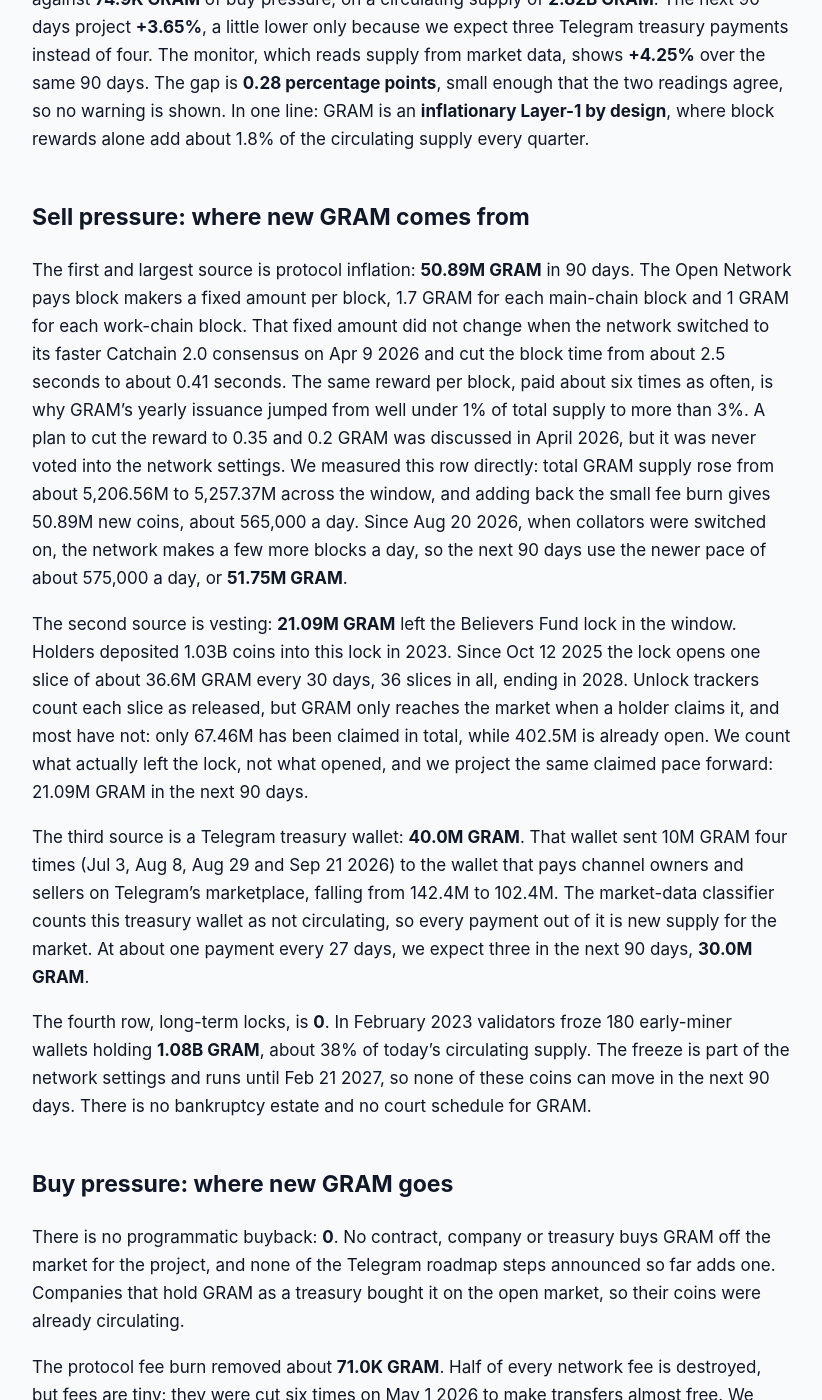
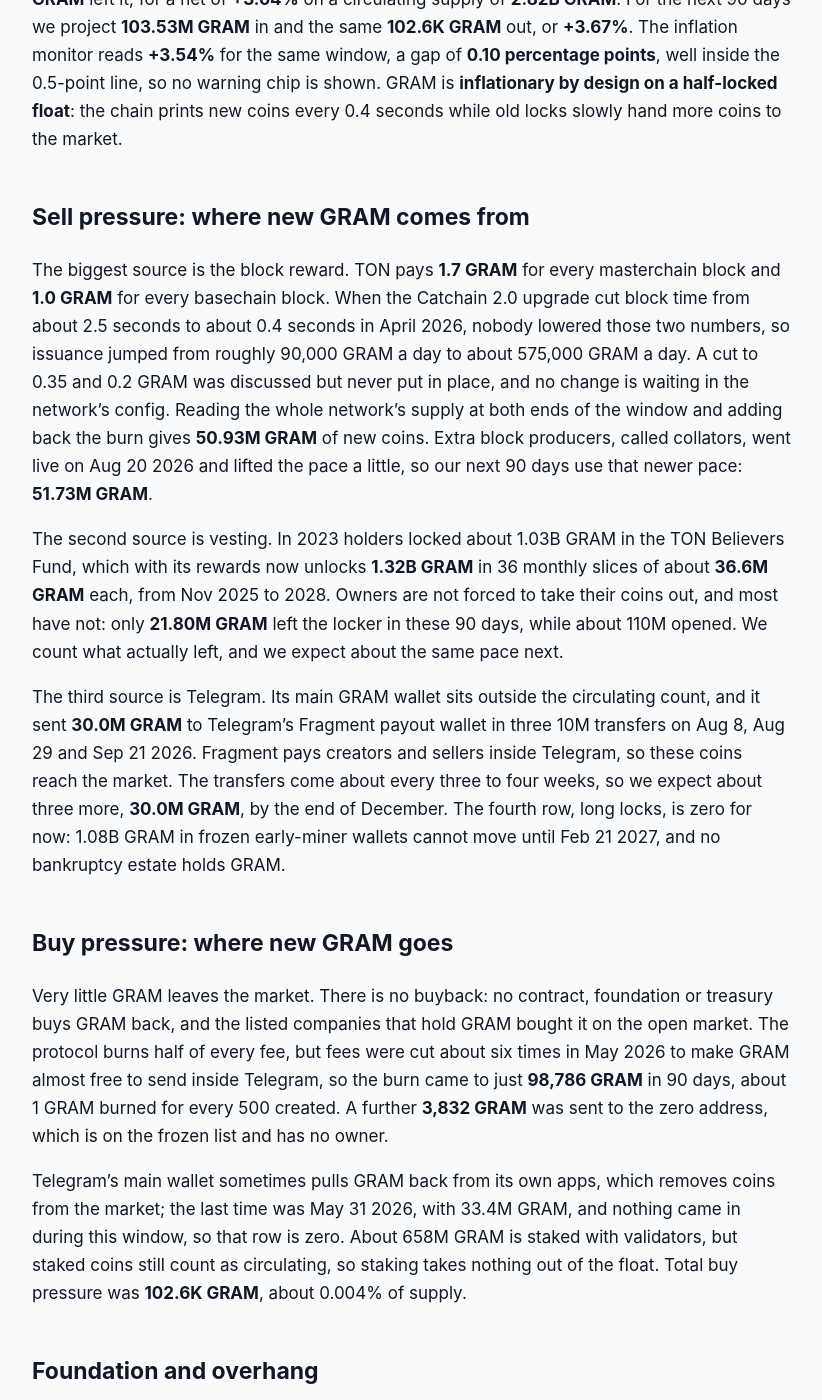
Before and after one commit to jeevansongmy-spec/mrnasdog-articles, a Jekyll site: the page built from crypto/ton-pressure-framework.md, in a window 1280 px wide and 1400 px high, scrolled down 529 px. Shown: the whole window, without its empty margins (228-1050 px from the left). Built offline with Jekyll 4.4.1, drawn with Linux system fonts in a browser that asks for light colours; some of the changed text lies outside the part shown.

Commit message:
publish: crypto/ton-pressure-framework

```diff
--- a/crypto/ton-pressure-framework.md
+++ b/crypto/ton-pressure-framework.md
@@ -1,6 +1,6 @@
 ---
-title:         "GRAM Inflation Analysis · September 2026 · Supply growing · projected to keep growing"
-description:   "GRAM supply keeps growing: a per-block reward paid every 0.41 seconds adds 50.89M a quarter, plus lock and Telegram payouts. +3.97% net in 90 days, +3.65% next."
+title:         "GRAM Inflation Analysis · October 2026 · Supply growing · projected to keep growing"
+description:   "GRAM is inflationary: 50.93M GRAM of block rewards plus 51.8M from a locker and Telegram against a 98.8K burn give +3.64% net in 90 days, +3.67% next."
 canonical_url: "https://mrnasdog.com/research/gram/inflation"
 tags:          ["crypto", "gram", "toncoin", "layer1"]
 published:     true
@@ -8,50 +8,56 @@ published:     true
 
 *Originally published at [https://mrnasdog.com/research/gram/inflation](https://mrnasdog.com/research/gram/inflation)*
 
-# GRAM Inflation Analysis · September 2026 · Supply growing · projected to keep growing
+# GRAM Inflation Analysis · October 2026 · Supply growing · projected to keep growing
 
-**GRAM**, the coin of The Open Network (called Toncoin until Jun 15 2026), is clearly inflationary. In the 90 days to Sep 29 2026, **111.97M GRAM** reached the market against only **74.9K GRAM** taken out, a net rise of **+3.97%** of the circulating supply, with about **+3.65%** expected in the next 90 days. Most of it is new coins paid for every block since the network moved to 0.41-second blocks; the rest is coins leaving the Believers Fund lock and a Telegram treasury wallet. The monitor reads **+4.25%**, close to our number.
+The MrNasdog Pressure Framework reads GRAM, the coin of The Open Network (TON) that was called Toncoin until Jun 15 2026, at **+3.64% net** over the last 90 days and **+3.67%** over the next 90. Three flows feed the float: **50.93M GRAM** of block rewards, **21.80M GRAM** claimed from the Believers Fund locker and **30.0M GRAM** sent out of Telegram's main wallet, against a fee burn of only **98.8K GRAM**. GRAM has no supply cap, and since blocks became about six times faster in April 2026 the block reward prints far more coins than it used to.
 
 ## The verdict, in one paragraph
 
-Over the last 90 days GRAM supply grew by **+3.97%** net: **111.97M GRAM** of sell pressure against **74.9K GRAM** of buy pressure, on a circulating supply of **2.82B GRAM**. The next 90 days project **+3.65%**, a little lower only because we expect three Telegram treasury payments instead of four. The monitor, which reads supply from market data, shows **+4.25%** over the same 90 days. The gap is **0.28 percentage points**, small enough that the two readings agree, so no warning is shown. In one line: GRAM is an **inflationary Layer-1 by design**, where block rewards alone add about 1.8% of the circulating supply every quarter.
+Over the 90 days from Jul 4 to Oct 2 2026, **102.73M GRAM** entered the market and **102.6K GRAM** left it, for a net of **+3.64%** on a circulating supply of **2.82B GRAM**. For the next 90 days we project **103.53M GRAM** in and the same **102.6K GRAM** out, or **+3.67%**. The inflation monitor reads **+3.54%** for the same window, a gap of **0.10 percentage points**, well inside the 0.5-point line, so no warning chip is shown. GRAM is **inflationary by design on a half-locked float**: the chain prints new coins every 0.4 seconds while old locks slowly hand more coins to the market.
 
 ## Sell pressure: where new GRAM comes from
 
-The first and largest source is protocol inflation: **50.89M GRAM** in 90 days. The Open Network pays block makers a fixed amount per block, 1.7 GRAM for each main-chain block and 1 GRAM for each work-chain block. That fixed amount did not change when the network switched to its faster Catchain 2.0 consensus on Apr 9 2026 and cut the block time from about 2.5 seconds to about 0.41 seconds. The same reward per block, paid about six times as often, is why GRAM's yearly issuance jumped from well under 1% of total supply to more than 3%. A plan to cut the reward to 0.35 and 0.2 GRAM was discussed in April 2026, but it was never voted into the network settings. We measured this row directly: total GRAM supply rose from about 5,206.56M to 5,257.37M across the window, and adding back the small fee burn gives 50.89M new coins, about 565,000 a day. Since Aug 20 2026, when collators were switched on, the network makes a few more blocks a day, so the next 90 days use the newer pace of about 575,000 a day, or **51.75M GRAM**.
+The biggest source is the block reward. TON pays **1.7 GRAM** for every masterchain block and **1.0 GRAM** for every basechain block. When the Catchain 2.0 upgrade cut block time from about 2.5 seconds to about 0.4 seconds in April 2026, nobody lowered those two numbers, so issuance jumped from roughly 90,000 GRAM a day to about 575,000 GRAM a day. A cut to 0.35 and 0.2 GRAM was discussed but never put in place, and no change is waiting in the network's config. Reading the whole network's supply at both ends of the window and adding back the burn gives **50.93M GRAM** of new coins. Extra block producers, called collators, went live on Aug 20 2026 and lifted the pace a little, so our next 90 days use that newer pace: **51.73M GRAM**.
 
-The second source is vesting: **21.09M GRAM** left the Believers Fund lock in the window. Holders deposited 1.03B coins into this lock in 2023. Since Oct 12 2025 the lock opens one slice of about 36.6M GRAM every 30 days, 36 slices in all, ending in 2028. Unlock trackers count each slice as released, but GRAM only reaches the market when a holder claims it, and most have not: only 67.46M has been claimed in total, while 402.5M is already open. We count what actually left the lock, not what opened, and we project the same claimed pace forward: 21.09M GRAM in the next 90 days.
+The second source is vesting. In 2023 holders locked about 1.03B GRAM in the TON Believers Fund, which with its rewards now unlocks **1.32B GRAM** in 36 monthly slices of about **36.6M GRAM** each, from Nov 2025 to 2028. Owners are not forced to take their coins out, and most have not: only **21.80M GRAM** left the locker in these 90 days, while about 110M opened. We count what actually left, and we expect about the same pace next.
 
-The third source is a Telegram treasury wallet: **40.0M GRAM**. That wallet sent 10M GRAM four times (Jul 3, Aug 8, Aug 29 and Sep 21 2026) to the wallet that pays channel owners and sellers on Telegram's marketplace, falling from 142.4M to 102.4M. The market-data classifier counts this treasury wallet as not circulating, so every payment out of it is new supply for the market. At about one payment every 27 days, we expect three in the next 90 days, **30.0M GRAM**.
-
-The fourth row, long-term locks, is **0**. In February 2023 validators froze 180 early-miner wallets holding **1.08B GRAM**, about 38% of today's circulating supply. The freeze is part of the network settings and runs until Feb 21 2027, so none of these coins can move in the next 90 days. There is no bankruptcy estate and no court schedule for GRAM.
+The third source is Telegram. Its main GRAM wallet sits outside the circulating count, and it sent **30.0M GRAM** to Telegram's Fragment payout wallet in three 10M transfers on Aug 8, Aug 29 and Sep 21 2026. Fragment pays creators and sellers inside Telegram, so these coins reach the market. The transfers come about every three to four weeks, so we expect about three more, **30.0M GRAM**, by the end of December. The fourth row, long locks, is zero for now: 1.08B GRAM in frozen early-miner wallets cannot move until Feb 21 2027, and no bankruptcy estate holds GRAM.
 
 ## Buy pressure: where new GRAM goes
 
-There is no programmatic buyback: **0**. No contract, company or treasury buys GRAM off the market for the project, and none of the Telegram roadmap steps announced so far adds one. Companies that hold GRAM as a treasury bought it on the open market, so their coins were already circulating.
+Very little GRAM leaves the market. There is no buyback: no contract, foundation or treasury buys GRAM back, and the listed companies that hold GRAM bought it on the open market. The protocol burns half of every fee, but fees were cut about six times in May 2026 to make GRAM almost free to send inside Telegram, so the burn came to just **98,786 GRAM** in 90 days, about 1 GRAM burned for every 500 created. A further **3,832 GRAM** was sent to the zero address, which is on the frozen list and has no owner.
 
-The protocol fee burn removed about **71.0K GRAM**. Half of every network fee is destroyed, but fees are tiny: they were cut six times on May 1 2026 to make transfers almost free. We sampled 240 main-chain blocks across the window, which gives about 790 GRAM burned a day, around 700 times smaller than new issuance. The next 90 days use the same rate.
-
-Foundation buying is **0**: the Telegram treasury wallet received nothing in the window, it only paid out. New long-term locks are also **0**. About 544M GRAM is staked with validators, and Telegram itself became the largest validator in May 2026, but staked GRAM stays inside the circulating count, so more staking takes nothing off the market. One small extra row: people sent **3.83K GRAM** to the all-zero address, which is on the frozen list, so those coins can never move again.
+Telegram's main wallet sometimes pulls GRAM back from its own apps, which removes coins from the market; the last time was May 31 2026, with 33.4M GRAM, and nothing came in during this window, so that row is zero. About 658M GRAM is staked with validators, but staked coins still count as circulating, so staking takes nothing out of the float. Total buy pressure was **102.6K GRAM**, about 0.004% of supply.
 
 ## Foundation and overhang
 
-GRAM carries some of the largest tracked overhangs in our catalog. The biggest is the Believers Fund lock with **1.25B GRAM**: about 335M of it is already open and could be claimed at any time, and the rest opens in 30-day slices until 2028. Next come the frozen early-miner wallets with **1.08B GRAM**, locked by the network until Feb 21 2027. The Telegram treasury wallet holds **102.4M GRAM** and pays out about 10M a month. Other Telegram-linked and marketplace wallets (about 248M, 99M and 87M GRAM) are already counted as circulating, and the old TON Foundation wallet holds about 1.59M GRAM and did not move. Together the lock, the frozen wallets and the treasury explain almost all of the 2.44B GRAM that is not circulating. We re-read these balances at every rebuild. If any of them falls between checks, the coins that left enter the Foundation and unscheduled row at the next check.
+About 46% of all GRAM sits outside the circulating count, in three places we track on-chain every day. The largest is the Believers Fund locker with **1.25B GRAM**; about 334M of that is already open and could be claimed any day, and the rest opens at about 36.6M a month. Next come the 180 frozen early-miner wallets with **1.08B GRAM**, blocked until Feb 21 2027; the four largest alone hold about 317M. The third is Telegram's main wallet with **102.42M GRAM**, which has been paying out about 10M GRAM every few weeks. An old TON Foundation wallet holds 1.59M GRAM and has not moved. If any of these balances falls between our checks, the outflow enters the sell side at the next check.
 
 ## How GRAM compares to other proof-of-stake Layer 1s
 
-Most large proof-of-stake chains tie new coins to time or to the amount staked. Ethereum pays validators based on the total stake and burns part of every fee, so its supply grew only about 0.2% in a recent quarter. Solana issues new coins on a fixed schedule that shrinks every year. GRAM is different: it pays a fixed amount per block, so when the network made blocks about six times faster, issuance rose with it. That makes GRAM one of the few large chains where a speed upgrade raised inflation, and it leaves the reward cut as the one lever that could bring it back down.
+Most proof-of-stake chains pay validators on a clock: so many coins per year or per epoch, no matter how many blocks are made. Ethereum, Solana and Cardano work that way, so making blocks faster does not print more coins. TON pays per block, and the reward did not change when blocks got six times faster, which is why GRAM's issuance runs near **4% of total supply a year**, well above Ethereum's roughly 0.8% net and closer to young, high-emission chains.
 
-The burn side is also weak by comparison. Chains like Ethereum and Tron destroy a large share of fees, and in busy periods that can match new issuance. GRAM burns half its fees too, but after the six-fold fee cut its fees are so small that the burn removes about 71K GRAM a quarter against about 51M created. And unlike most Layer 1s that finished their vesting years ago, GRAM still has two large locks feeding the market: the Believers Fund, opening until 2028, and the frozen miner wallets that reopen in February 2027.
+GRAM also differs from capped coins like Bitcoin, where new supply falls on a fixed halving schedule. GRAM has no cap and no halving: supply grows until validators vote to change the reward. And unlike chains with a big fee burn, such as Ethereum in busy months or BNB with its auto-burn, GRAM's burn is too small to matter, because fees were cut on purpose to suit Telegram payments.
+
+Its locked supply is unusual too. Many young coins unlock team and investor tokens on a fixed calendar. GRAM's largest overhangs are holders' own coins: a locker people joined voluntarily, which they empty at their own pace, and early-miner wallets frozen by a validator vote. That makes the timing of new supply less certain than a normal vesting cliff, in both directions.
 
 ## What to watch in the next 90 days
 
-On Sep 30 2026 validators vote on a network settings change whose content has not been published; a cut to the block reward would lower the biggest sell row at once. The Believers Fund opens new 36.6M GRAM slices on Oct 7, Nov 6 and Dec 6 2026, and a jump in claims from the 335M already open would raise the vesting row fast. The Telegram treasury wallet's next 10M payments are expected around mid-October, mid-November and early December. Further out, the Feb 21 2027 end of the miner-wallet freeze is the largest single supply event ahead, at 1.08B GRAM.
+**Oct 7, Nov 6 and Dec 6 2026**: the next three Believers Fund slices open, about 36.6M GRAM each. If owners claim faster than the recent pace of about 7M a month, the vesting row grows.
+
+**Telegram's payout transfers**: we expect about three more 10M GRAM sends to Fragment by the end of December; a pause or a bigger send changes the third sell row.
+
+**Any validator vote on the block reward**: a cut like the 0.35 and 0.2 GRAM plan would shrink new supply by about 80%; none is pending today.
+
+**The Gram Wallet rollout inside Telegram**: it may pull more GRAM into users' hands, and more fees, but with fees this low the burn will stay small.
+
+**Feb 21 2027**, just after this window: the 1.08B GRAM in frozen early-miner wallets can move again.
 
 ## Summary
 
-GRAM is inflationary by design: supply grew **+3.97%** in the 90 days to Sep 29 2026 and is projected to grow about **+3.65%** in the next 90, close to the monitor's +4.25%. The engine is a fixed block reward paid about every 0.41 seconds, which creates about 51M GRAM a quarter, joined by coins claimed from the Believers Fund and paid out by a Telegram treasury wallet. The fee burn is too small to offset any of it, and there is no buyback. The key risk is the 1.08B GRAM of frozen miner wallets that can move again after Feb 21 2027; the one lever that would cut issuance is a validator vote to lower the block reward.
+GRAM, the coin of The Open Network, is inflationary: **+3.64%** over the last 90 days and **+3.67%** projected for the next 90, against a monitor reading of **+3.54%**. Most new supply comes from a per-block reward that stayed the same when TON's blocks became six times faster, about **51M GRAM** a quarter, with the Believers Fund locker and Telegram's own wallet adding another **52M GRAM**. The fee burn is tiny, so nothing in the protocol offsets this. The key risk is the overhang: 2.43B GRAM sits in the locker, the frozen wallets and Telegram's wallet, and the frozen 1.08B GRAM can move after Feb 21 2027; the main upside is a validator vote to lower the block reward.
 
 ---
 
-*MrNasdog Pressure Framework analysis of GRAM, Metric 1 — Inflation. Data + explanation only. Not financial advice. Checked Sep 29 2026.*
+*MrNasdog Pressure Framework analysis of GRAM, Metric 1 — Inflation. Data + explanation only. Not financial advice. Checked Oct 2 2026.*
```
